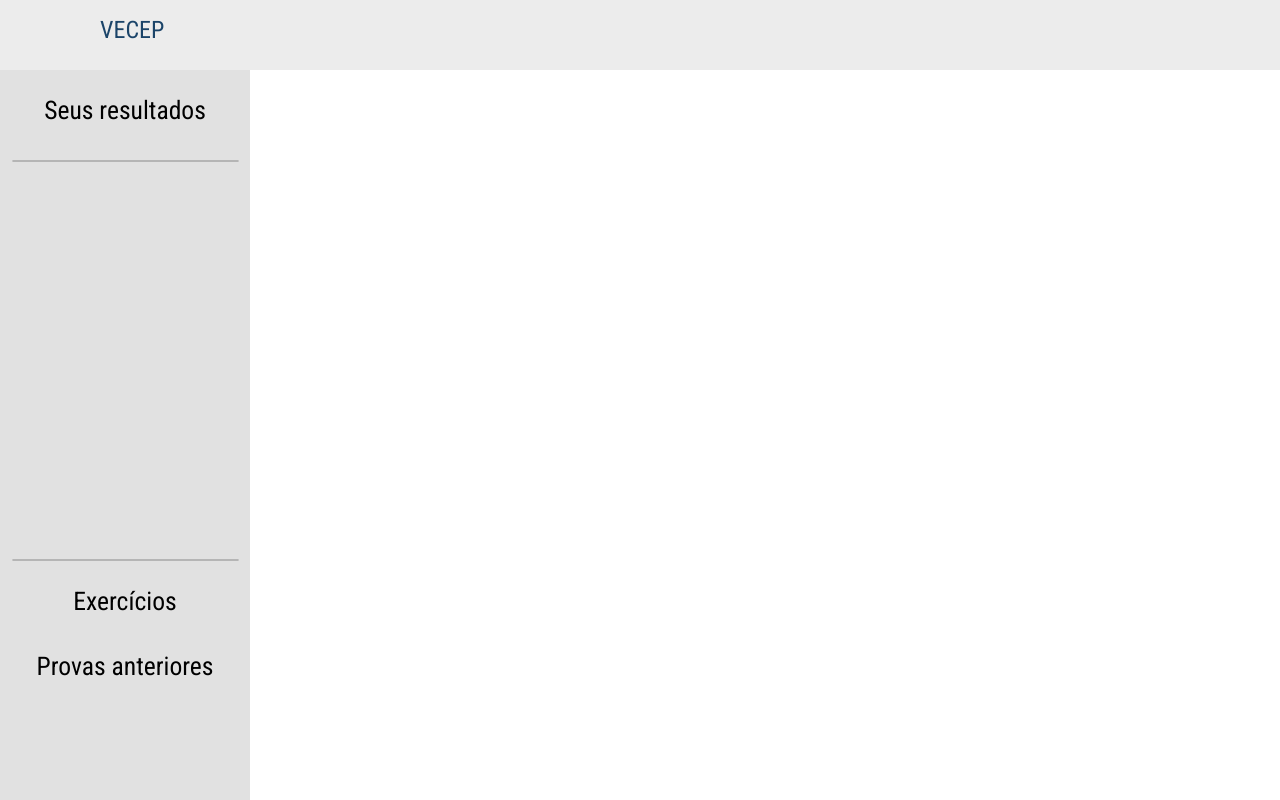
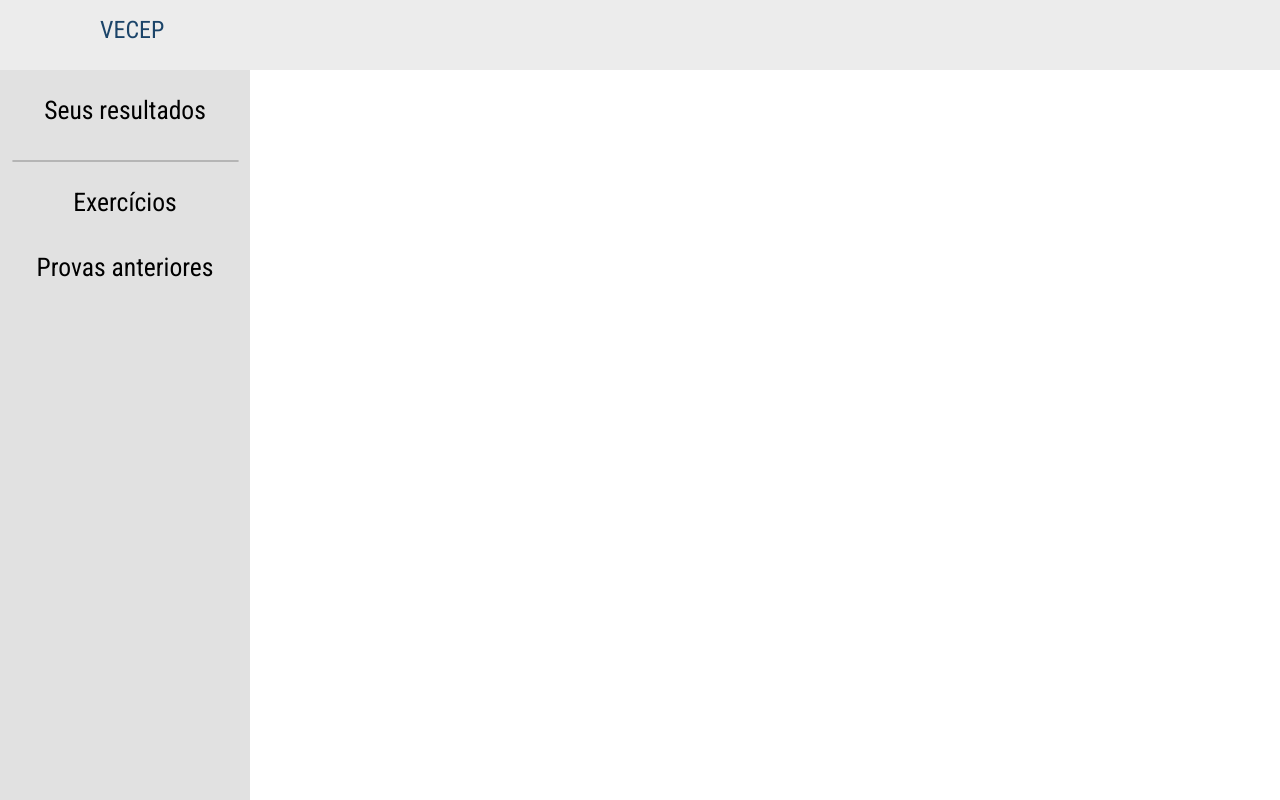
Before and after one commit to vecep/vecep-fuvest, a React app in the folder vecep/: page /resultados in a window 1280 px wide. Built offline with nearby package versions, Linux system fonts and the light colour scheme.

Commit message:
Dynamic SideBar items

```diff
--- a/vecep/src/components/layout/Content.jsx
+++ b/vecep/src/components/layout/Content.jsx
@@ -1,13 +1,15 @@
 import './Content.css';
 import React from 'react';
 import { Switch, Route } from 'react-router-dom';
+import Exercises from '../../views/contents/exercises/Exercises';
 
 const Content = () => (
 	<main className="Content">
 		<Switch>
 			<Route exact path="/">
 			</Route>
-      <Route exact path="/provas">
+			<Route path="/exercicios">
+				<Exercises />
 			</Route>
 		</Switch>
 	</main>
--- a/vecep/src/components/layout/SideMenu.css
+++ b/vecep/src/components/layout/SideMenu.css
@@ -29,7 +29,7 @@
     text-align: center;
 }
 
-.side-menu ul > hr {
+.side-menu hr {
     width: 90%;
     border: 1px solid #B5B5B5;
     border-radius: 3px;
--- a/vecep/src/components/layout/SideMenu.jsx
+++ b/vecep/src/components/layout/SideMenu.jsx
@@ -1,84 +1,95 @@
-import './SideMenu.css'
-import React from 'react'
-import { Link } from 'react-router-dom'
-import { useLocation } from 'react-router-dom'
+import React from 'react';
+import { Link } from 'react-router-dom';
+import { getCurrentPage } from '../../utils/getCurrentPage';
+import { normalizeWord } from '../../utils/normalizeWord';
+import './SideMenu.css';
 
-const SideMenu = props => {
-    const location = useLocation();
+// mocked database select
 
-    const batata = [
+// SELECT DISTINCT subject FROM questions
+const mocked_subjects = ['Biologia', 'Conhecimentos Gerais', 'Física', 'Geografia', 'História', 'Inglês', 'Língua Portuguesa', 'Matemática', 'Química'].sort();
+
+// SELECT DISTINCT year FROM test
+const mocked_years = ['2020', '2019', '2018', '2017', '2016', '2015'];
+
+const urlMapping = [
 	{
-            subdirectory: 'exercicios',
+		path: '/exercicios',
 		label: 'Exercícios',
-            subjects: ['Biologia', 'Conhecimentos Gerais', 'Física', 'Geografia', 'História', 'Inglês', 'Língua Portuguesa', 'Matemática', 'Química']
+		subjects: mocked_subjects
 	},
 	{
-            subdirectory: 'resultados',
-            label: 'Seus resultados',
-            subjects: []
+		path: '/provas',
+		label: 'Provas anteriores',
+		subjects: mocked_years
 	},
 	{
-            subdirectory: 'provas',
-            label: 'Provas anteriores',
-            subjects: ['2020', '2019', '2018', '2017', '2016', '2015', '2014', '2013']
-        }
+		path: '/resultados',
+		label: 'Seus resultados',
+		subjects: [],
+	},
 ];
 
-    const getCurrentPage = () => {
-        const a = location.pathname.match(/[^/]+$/g).shift(); // \/\w*
+const SideMenu = () => {
+	const { root_path } = getCurrentPage();
 
-        const b = batata.filter(t => t.subdirectory === a).shift();
+	const [routeLabel] = urlMapping.reduce((routeLabel, url) => {
+		url.path === root_path && routeLabel.push(url.label);
 
-        return { subdirectory: a, label: b.label}
-    }
+		return routeLabel;
+	}, []);
 
-    const normalizeWord = (word) => (
-        word.normalize('NFD').replace(/\p{Diacritic}/gu, "")
-    )
+	const [items] = urlMapping.reduce((items, url) => {
+		url.path === root_path && items.push(url.subjects);
+
+		return items;
+	}, []);
+
+	const topics = urlMapping.filter((t) => t.path !== root_path);
 
 	const renderSideItems = () => {
-        const a = batata.reduce((currentSubjects, t) => {
-            if (normalizeWord(t.subdirectory) === getCurrentPage().subdirectory) {
-                currentSubjects.push(t.subjects)
-            }
-            return currentSubjects
-        }, []).shift();
+		return items.map((i) => (
+			<li key={i}>
+				<Link to={`${root_path}/${normalizeWord(i.toLowerCase())}`}>{i}</Link>
+			</li>
+		));
+	};
 
-        return (a.map(s => (
-            <li key={s}><a href={`${getCurrentPage()}`}>{s}</a></li>
-        )))
-    }
-
-    const renderTopics = () => {
-        let otherTopics = [];
-
-        batata.filter(t => t.subdirectory !== getCurrentPage().subdirectory && otherTopics.push(t))
-
-        return otherTopics.map(o =>
-            <li key={o.subdirectory}>
-                <Link to={`/${o.subdirectory}`}>{o.label}</Link>
+	const renderSideTopics = () => {
+		return topics.map((o) => (
+			<li key={o.path}>
+				<Link to={`${o.path}`}>{o.label}</Link>
 			</li>
-        )
+		));
 	};
 
 	return (
-        <aside className='side-menu'>
+		<aside className="side-menu">
 			<nav>
 				<ul>
 					<li>
-                        <Link to={`/${normalizeWord(getCurrentPage().subdirectory)}`}>{getCurrentPage().label}</Link>
+						<Link to={`${normalizeWord(root_path)}`}>
+							{routeLabel}
+						</Link>
 					</li>
 					<hr />
 				</ul>
+
+				{root_path !== '/resultados' && (
+					<>
 						<ul className="scroll">
 							{renderSideItems()}
 						</ul>
+
+						<hr />
+					</>
+				)}
 				<ul>
-                    <hr />
-                    {renderTopics()}
+					{renderSideTopics()}
 				</ul>
 			</nav>
 		</aside>
 	);
-}
-export default SideMenu
+};
+
+export default SideMenu;
--- /dev/null
+++ b/vecep/src/utils/getCurrentPage.js
@@ -0,0 +1,9 @@
+import { useLocation } from 'react-router-dom';
+
+export const getCurrentPage = () => {
+	const location = useLocation();
+
+	const root_path = location.pathname.match(/\/\w*/g).shift();
+
+	return { root_path };
+};
--- /dev/null
+++ b/vecep/src/utils/normalizeWord.js
@@ -0,0 +1 @@
+export const normalizeWord = (word) => word.normalize('NFD').replace(/\p{Diacritic}/gu, '');
--- /dev/null
+++ b/vecep/src/views/contents/exercises/Exercises.jsx
@@ -0,0 +1,15 @@
+import React from 'react';
+import { useLocation } from 'react-router-dom';
+
+const Exercises = () => {
+	const location = useLocation();
+
+	const filter = location.pathname.match(/[^/]\w+$/g);
+
+	return (
+		<div className="Content">
+			<div>Exercicios<br/>Filtro: {filter}</div>
+		</div>
+	);
+};
+export default Exercises;
```
Lines whose indentation alone changed are shown as unchanged.
